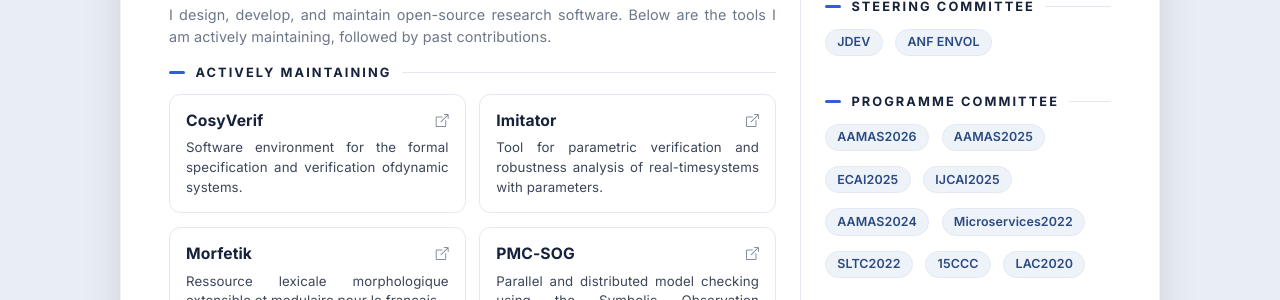
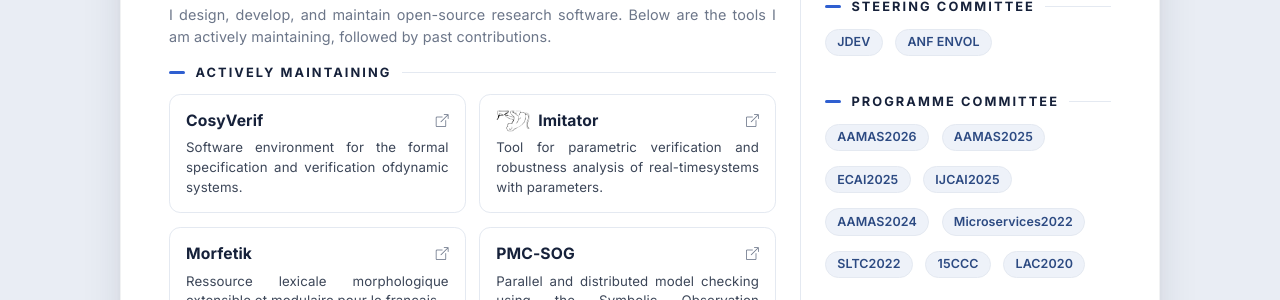
Before and after one commit to himito/himito.github.io, a Jekyll site: the page built from index.md, in a window 1280 px wide. Shown: the part 1356-1656 px from the top of the page. Built offline with Jekyll 4.4.1, drawn with Linux system fonts in a browser that asks for light colours; nearby versions of some CDN libraries; some web fonts are replaced; library files that are not in the unit come from our copies.

Commit message:
refactor software section; add logo support for software entries with updated styles

```diff
--- a/_data/software.yml
+++ b/_data/software.yml
@@ -15,6 +15,7 @@
 - title: Imitator
   url: https://www.imitator.fr/
   status: current
+  logo: imitator.png
   description: |
     Tool for parametric verification and robustness analysis of real-time
     systems with parameters.
--- a/_includes/software.html
+++ b/_includes/software.html
@@ -16,7 +16,12 @@
     {% for item in software %}{% if item.status == "current" %}
     <a class="software-card" href="{{ item.url }}" target="_blank" rel="noopener">
       <div class="software-card-head">
-        <span class="software-card-title">{{ item.title }}</span>
+        <span class="software-card-title">
+          {% if item.logo %}
+          <img class="software-card-logo" src="{{ 'assets/images/' | append: item.logo | relative_url }}" alt="{{ item.title }} logo" />
+          {% endif %}
+          {{ item.title }}
+        </span>
         <i class="bi bi-box-arrow-up-right software-card-link"></i>
       </div>
       <p class="software-card-desc">{{ item.description | strip_newlines }}</p>
--- a/assets/css/custom.css
+++ b/assets/css/custom.css
@@ -365,9 +365,18 @@ hr {
   margin-bottom: 0.35rem;
 }
 .light-mode .software-card-title {
+  display: inline-flex;
+  align-items: center;
+  gap: 0.5rem;
   color: var(--ink);
   font-weight: 700;
   font-size: 0.98rem;
+}
+.software-card-logo {
+  height: 1.4rem;
+  width: auto;
+  flex: 0 0 auto;
+  object-fit: contain;
 }
 .light-mode .software-card-link {
   color: var(--muted);
```
Also changed, not shown: assets/images/imitator.png (added).
